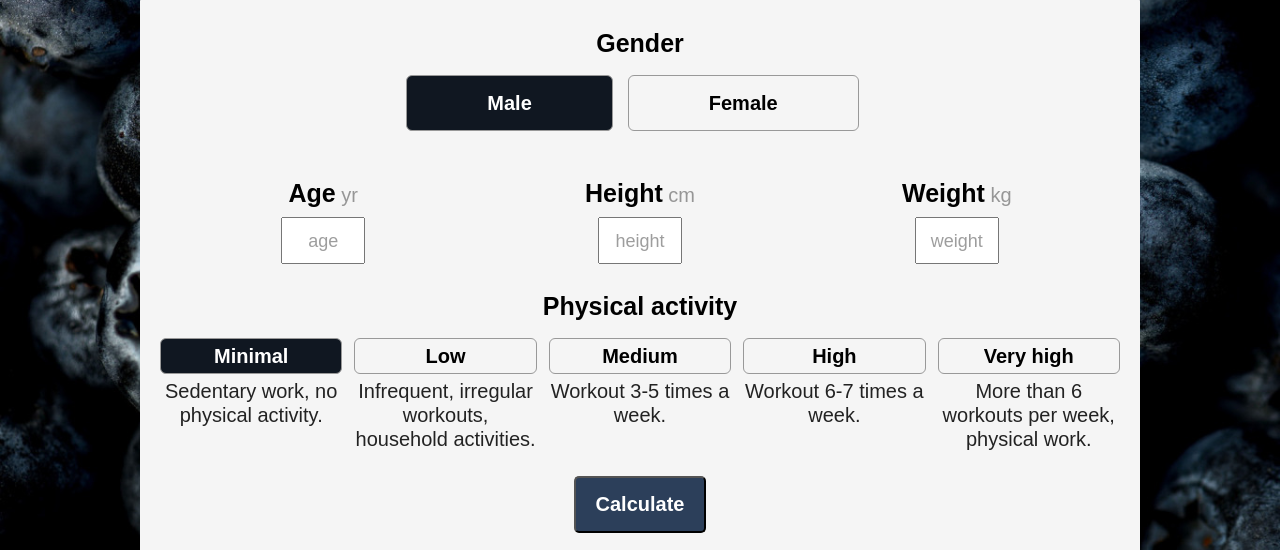
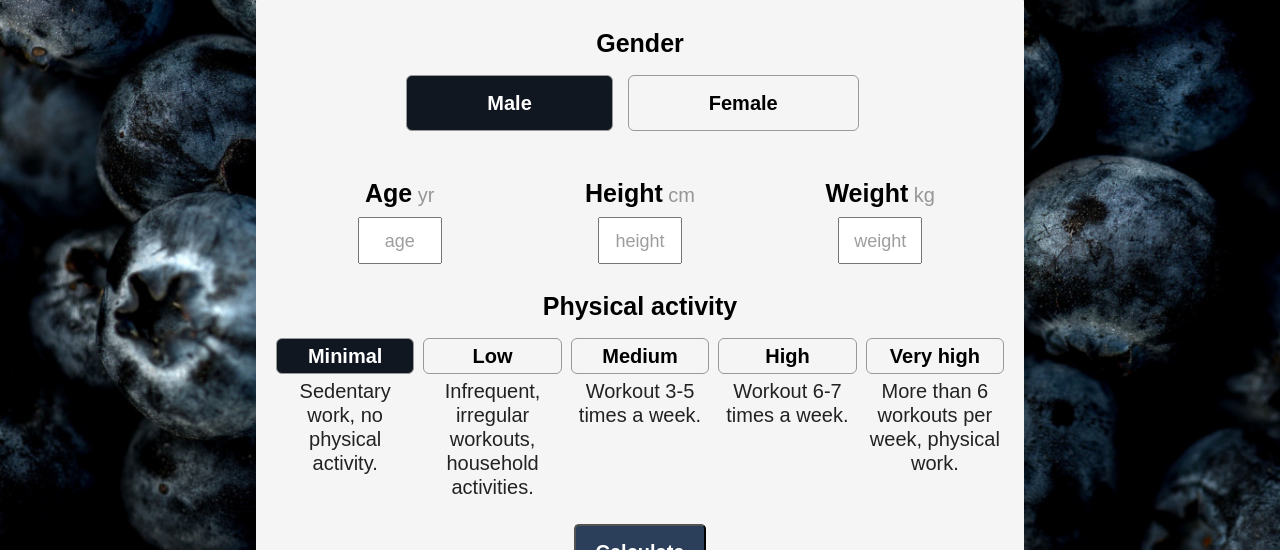
Before and after one commit to d-mary/my_projects, a plain HTML site: page calorie_calc/index.html in a window 1280 px wide. Shown: the part 103-653 px from the top of the page. Drawn offline with nearby package versions, Linux system fonts and the light colour scheme; a web font is replaced by a local one.

Commit message:
change width of wrapper

```diff
--- a/calorie_calc/style.css
+++ b/calorie_calc/style.css
@@ -144,7 +144,7 @@ body {
 }
 
 .wrapper {
-    width: 1000px;
+    width: 60%;
     margin: 0 auto;
     text-align: center;
     line-height: 24px;
```
